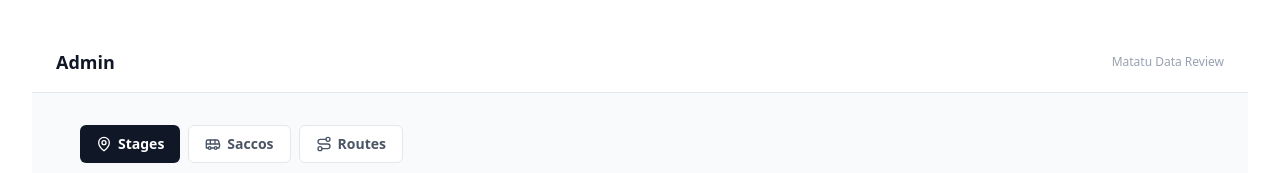
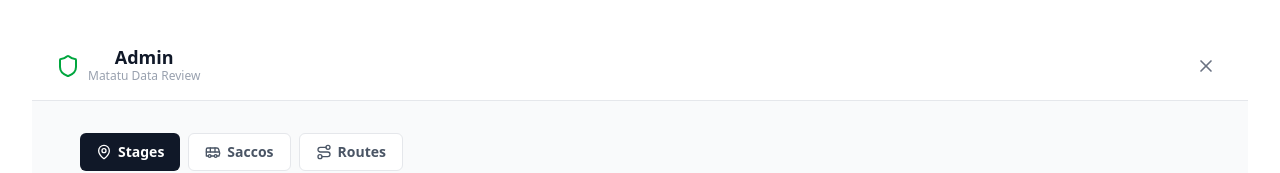
Before and after one commit to jneema/matatu-search-project, a React (Vite) app: page /admin in a window 1280 px wide. Shown: the top 173 px of the page. Built offline with nearby package versions, Linux system fonts and the light colour scheme; no server answers.

Commit message:
fix admin header

```diff
--- a/src/components/contribute/header.jsx
+++ b/src/components/contribute/header.jsx
@@ -6,15 +6,9 @@ function ContributeHeader({ submitted, STEPS, step, mode, onBack }) {
   const navigate = useNavigate();
 
   const subtitle = {
-    route: "Full route + matatus",
-    destination: "Destination only",
-    sacco: "Sacco + fleet",
-    matatu: "Single matatu",
-    road: "Add a road",
-    "bulk-roads": "Bulk roads",
-    "bulk-destinations": "Bulk destinations",
-    town: "Add a town",
-    "bulk-towns": "Bulk towns",
+    route: "Full route",
+    sacco: "Sacco",
+    stages: "Stages"
   };
 
   return (
--- a/src/pages/admin/index.jsx
+++ b/src/pages/admin/index.jsx
@@ -6,6 +6,8 @@ import {
   MapPin,
   Bus,
   Route,
+  X,
+  Shield,
 } from "lucide-react";
 import { get, post } from "../../api/crud";
 import Table from "../../components/table";
@@ -14,6 +16,7 @@ import { Badge } from "../../components/badge";
 import StagesTable from "./stages-table";
 import SaccosTable from "./sacco-table";
 import RoutesTable from "./routes-table";
+import { useNavigate } from "react-router";
 
 const TABS = ["pending", "all"];
 
@@ -24,6 +27,7 @@ const SECTIONS = [
 ];
 
 const Admin = () => {
+  const navigate = useNavigate();
   const [section, setSection] = useState("stages");
   const [tab, setTab] = useState("pending");
 
@@ -32,8 +36,24 @@ const Admin = () => {
   return (
     <div className="min-h-screen bg-gray-50 font-sans">
       <div className="bg-white border-b border-gray-200 px-6 py-4 flex items-center justify-between">
-        <h1 className="text-lg font-extrabold text-gray-900">Admin</h1>
-        <span className="text-xs text-gray-400">Matatu Data Review</span>
+        <div className="flex items-center gap-2">
+          <Shield className="h-6 w-6 text-green-600" />
+
+          <div>
+            <h1 className="text-lg font-extrabold text-gray-900 leading-none">
+              Admin
+            </h1>
+            <p className="text-xs text-gray-400 mt-0.5">Matatu Data Review</p>
+          </div>
+        </div>
+
+        <button
+          onClick={() => navigate("/")}
+          className="p-2 rounded-md hover:bg-gray-100 transition-colors"
+          title="Back to home"
+        >
+          <X className="h-5 w-5 text-gray-500" />
+        </button>
       </div>
 
       <div className="max-w-6xl mx-auto px-4 py-8 space-y-6">
```
